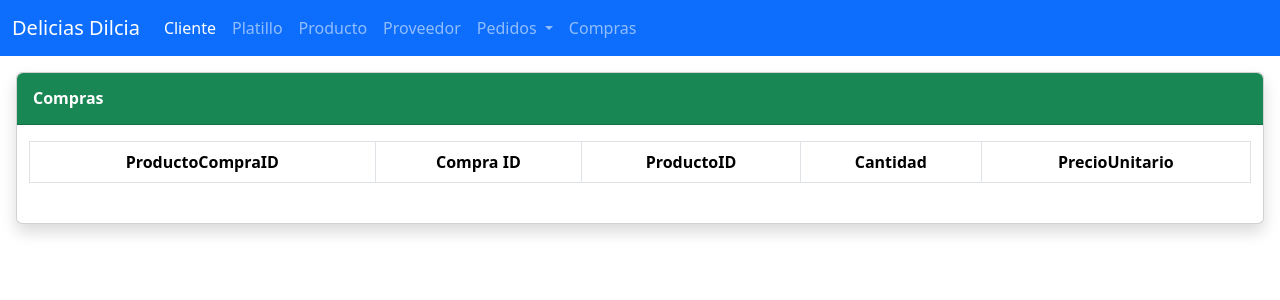
After one commit to edmunditochikito/Proyecto-Delicias-Dilcia, a Flask app: page /InicioCompras in a window 1280 px wide. The commit adds this page. Shown: the top 300 px of the page. Run offline with Flask 3, Linux system fonts and the light colour scheme; lists and menus that the app fills with data are empty; parts of the project's set-up code (start-up, migrations or seed data) failed here and were passed over; some libraries are stand-ins or nearby versions.

Commit message:
generar compras a proveedores

```diff
--- a/App.py
+++ b/App.py
@@ -8,6 +8,7 @@ from Routes.Platillos import Platillos
 from Routes.Proveedores import Proveedores
 from Routes.Productos import Productos
 from Routes.Pedidos import Pedidos
+from Routes.ProductosCompra import ProductosCompra
 
 
 App = Flask(__name__)
@@ -24,6 +25,7 @@ App.register_blueprint(Platillos)
 App.register_blueprint(Proveedores)
 App.register_blueprint(Productos)
 App.register_blueprint(Pedidos)
+App.register_blueprint(ProductosCompra)
 
 
 
--- /dev/null
+++ b/Routes/ProductosCompra.py
@@ -0,0 +1,75 @@
+from flask import Blueprint, render_template, request, jsonify
+from Utils.db import db
+from Models.Productos_Compra_models import productosCompra
+import json
+import logging
+from datetime import datetime
+from sqlalchemy import text
+
+ProductosCompra = Blueprint('ProductosCompra', __name__)
+
+@ProductosCompra.route('/InicioCompras', methods=['GET'])
+def InicioCompras():
+    return render_template('Compras/Inicio.html')
+
+
+@ProductosCompra.route('/dtCompras', methods=['GET'])
+def DataTable():
+    compras = productosCompra.query.all()
+    Compras_Array = []
+    for compra in compras:
+        compras_dict = {
+            'ProductoCompraID': compra.ProductoCompraID,
+            'CompraID': compra.CompraID,
+            'ProductoID': compra.ProductoID,
+            'Cantidad': compra.Cantidad,
+            'PrecioUnitario': compra.PrecioUnitario,
+        }
+        Compras_Array.append(compras_dict)
+    return jsonify({'data': Compras_Array})
+
+
+
+@ProductosCompra.route('/GenerarCompras', methods=['POST'])
+def GenerarCompras():
+    datos_formulario = request.json
+    proveedor_id = datos_formulario['proveedor_id']
+    productos = datos_formulario['productos']
+    fecha = datos_formulario.get('fecha_pedido')
+    fecha_pedido = datetime.strptime(fecha, '%Y-%m-%d').date()
+
+    try:
+        for producto in productos:
+            producto['Cantidad'] = int(producto['Cantidad'])
+            producto['ProductoID'] = int(producto['ProductoID'])
+    except (ValueError, TypeError) as e:
+        logging.error(f"Error al convertir valores a enteros: {str(e)}")
+        return jsonify({'error': 'Los valores de Cantidad y ProductoID deben ser enteros'}), 400
+
+    productos_json = json.dumps(productos)
+    print(productos_json)
+
+    try:
+        realizar_pedido_proveedor(proveedor_id, productos_json, fecha_pedido)
+        return jsonify({'data': 'La compra se realizo con exito'})
+    except Exception as e:
+        logging.error(f"Error: {str(e)}")
+        return jsonify({'error': str(e)}), 500
+
+def realizar_pedido_proveedor(proveedor_id, productos, fecha_pedido):
+    logging.debug(f"Llamando a procedimiento con: {proveedor_id}, {productos}, {fecha_pedido}")
+    print(proveedor_id, productos, fecha_pedido)
+
+    sql = """
+    CALL RealizarPedidoProveedor(:p_ProveedorID, :p_Productos, :p_FechaPedido);
+    """
+    try:
+        with db.engine.connect() as con:
+            con.execute(text(sql), {
+                'p_ProveedorID': proveedor_id,
+                'p_Productos': productos,
+                'p_FechaPedido': fecha_pedido
+            })
+    except Exception as e:
+        logging.error(f"Error ejecutando procedimiento almacenado: {str(e)}")
+        raise
--- a/Static/Clientes/Inicio.js
+++ b/Static/Clientes/Inicio.js
@@ -538,8 +538,6 @@ document.getElementById("agregarPlatillo").addEventListener("click", async(e) =>
   addRowDatatable(PlatilosPedidos);
   cantidadInput.value = '';
   cantidadInput.focus();
-  //console.log(idRow);
-  //console.log(descripcionPlatillo);
 });
 
 // Función para actualizar la DataTable con los datos de PlatilosPedidos
--- /dev/null
+++ b/Static/Compras/Inicio.js
@@ -0,0 +1,22 @@
+import {createDatatable} from '../DataTables.js'
+
+window.addEventListener("load", async () => {
+    const table = createDatatable({
+      id: "Tabla",
+      ajaxUrl: {
+        url: "/dtCompras",
+        type: "GET",
+      },
+      searchBuilder: true,
+      buttons: true,
+      columns: [
+        { data: "ProductoCompraID", className: "text-center" },
+        { data: "CompraID", className: "text-center" },
+        { data: "ProductoID", className: "text-center" },
+        { data: "Cantidad", className: "text-center" },
+        { data: "PrecioUnitario", className: "text-center" },
+
+      ],
+      columnsSearchBuilder: [0, 1, 2, 3, 4,], // Ajusta según sea necesario
+    })
+});
--- /dev/null
+++ b/Templates/Compras/Inicio.html
@@ -0,0 +1,36 @@
+{%extends 'layout.html'%} {% block title %} <title>Compras</title> {%endblock
+    title %} {% block body%}
+
+    <main>
+      <div class="card shadow m-3">
+        <div class="card-header bg-success w-100 rounded-top">
+          <h6 class="fw-bold text-white m-0 py-2">Compras</h6>
+        </div>
+        <div class="card-body mx-2 fs-main">
+          <div class="row mb-2">
+            <table
+              class="table table-hover table-bordered table-responsive table-striped nowrap"
+              id="Tabla"
+              style="width: 100%"
+            >
+              <thead>
+                <tr>
+                    <th class="text-center">ProductoCompraID</th>
+                  <th class="text-center">Compra ID</th>
+                  <th class="text-center">ProductoID</th>
+                  <th class="text-center">Cantidad</th>
+                  <th class="text-center">PrecioUnitario</th>
+                </tr>
+              </thead>
+            </table>
+          </div>
+        </div>
+      </div>
+    </main>
+
+    {%endblock%} {% block script %}
+    <script
+      type="module"
+      src="{{url_for('static',filename='Compras/Inicio.js')}}"
+    ></script>
+    {% endblock script %}
--- a/Templates/Proveedores/Inicio.html
+++ b/Templates/Proveedores/Inicio.html
@@ -132,7 +132,7 @@
           Generar Pedido
         </h1>
         <button
-          id="Close"
+          id="closeCompra"
           type="button"
           class="btn-close"
           data-bs-dismiss="modal"
@@ -212,7 +212,7 @@
           </div>
           <div class="row mb-2">
             <div class="d-flex gap-2 justify-content-center">
-              <a class="btn btn-secondary btn-danger" data-bs-dismiss="modal" id="cancel">
+              <a class="btn btn-secondary btn-danger" data-bs-dismiss="modal" id="cancelCompra">
                 <i class="bi bi-x-circle"></i> Cancelar
               </a>
               <button
--- a/Templates/layout.html
+++ b/Templates/layout.html
@@ -73,6 +73,11 @@
                 <li><a class="dropdown-item" href="http://localhost:3000/DetallePedidos">Detalles</a></li>
               </ul>
             </li>
+            <li class="nav-item">
+              <a class="nav-link" href="http://localhost:3000/InicioCompras"
+                >Compras</a
+              >
+            </li>
           </ul>
         </div>
       </div>
```
Also changed, not shown: Models/Productos_Compra_models.py (added, +24 -0 lines), Static/Proveedores/Inicio.js (+107 -24 lines).
